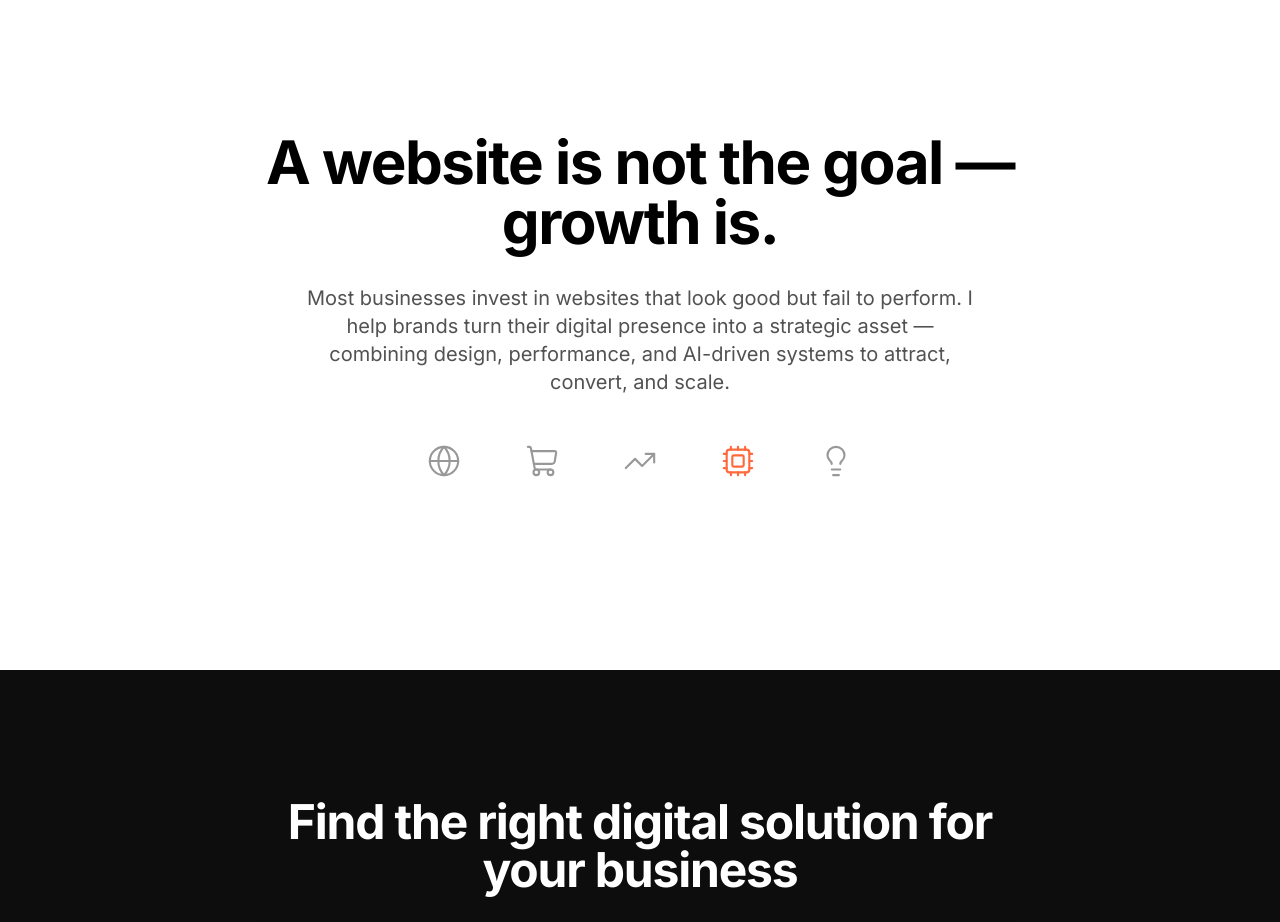
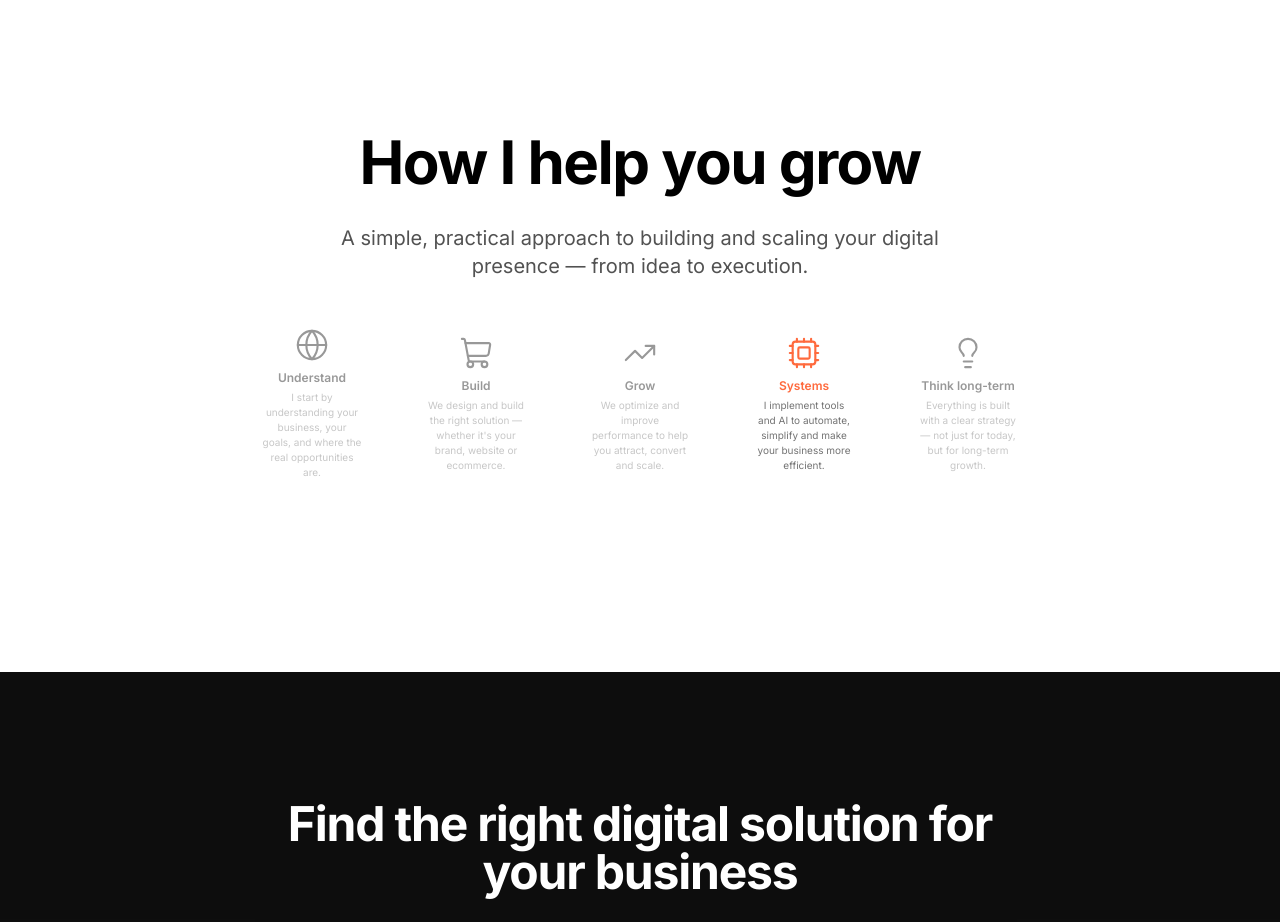
Before and after one commit to hejculto/premium-site, a Next.js app: page / in a window 1280 px wide. Shown: the part 860-1782 px from the top of the page. Built offline with nearby package versions, Linux system fonts and the light colour scheme.

Commit message:
Update TransitionSection: new heading, description under each icon

```diff
--- a/src/components/TransitionSection.tsx
+++ b/src/components/TransitionSection.tsx
@@ -5,11 +5,31 @@ import { motion } from 'framer-motion'
 import { Globe, ShoppingCart, TrendingUp, Cpu, Lightbulb } from 'lucide-react'
 
 const services = [
-  { icon: Globe, label: 'Web Design' },
-  { icon: ShoppingCart, label: 'Ecommerce' },
-  { icon: TrendingUp, label: 'Ads & Growth' },
-  { icon: Cpu, label: 'AI Systems' },
-  { icon: Lightbulb, label: 'Strategy' },
+  {
+    icon: Globe,
+    title: 'Understand',
+    description: 'I start by understanding your business, your goals, and where the real opportunities are.'
+  },
+  {
+    icon: ShoppingCart,
+    title: 'Build',
+    description: 'We design and build the right solution — whether it\'s your brand, website or ecommerce.'
+  },
+  {
+    icon: TrendingUp,
+    title: 'Grow',
+    description: 'We optimize and improve performance to help you attract, convert and scale.'
+  },
+  {
+    icon: Cpu,
+    title: 'Systems',
+    description: 'I implement tools and AI to automate, simplify and make your business more efficient.'
+  },
+  {
+    icon: Lightbulb,
+    title: 'Think long-term',
+    description: 'Everything is built with a clear strategy — not just for today, but for long-term growth.'
+  },
 ]
 
 export function TransitionSection() {
@@ -33,10 +53,10 @@ export function TransitionSection() {
           transition={{ duration: 0.8, ease: [0.22, 1, 0.36, 1] }}
         >
           <h2 className="text-3xl sm:text-4xl md:text-5xl lg:text-6xl font-bold tracking-tight text-black transition-colors duration-500 hover:text-[#ff6a3d] mb-8 leading-tight">
-            A website is not the goal — growth is.
+            How I help you grow
           </h2>
           <p className="text-lg md:text-xl text-neutral-600 max-w-2xl mx-auto leading-relaxed mb-12">
-            Most businesses invest in websites that look good but fail to perform. I help brands turn their digital presence into a strategic asset — combining design, performance, and AI-driven systems to attract, convert, and scale.
+            A simple, practical approach to building and scaling your digital presence — from idea to execution.
           </p>
 
           <div className="flex items-center justify-center gap-8 md:gap-12 lg:gap-16">
@@ -45,7 +65,7 @@ export function TransitionSection() {
               const isActive = index === activeIndex
               return (
                 <motion.div
-                  key={service.label}
+                  key={service.title}
                   className="relative flex flex-col items-center"
                   initial={{ opacity: 0.4 }}
                   animate={{
@@ -56,10 +76,18 @@ export function TransitionSection() {
                   <Icon
                     size={34}
                     strokeWidth={1.5}
-                    className={`transition-colors duration-500 ${
+                    className={`transition-colors duration-500 mb-2 ${
                       isActive ? 'text-[#ff6a3d]' : 'text-black'
                     }`}
                   />
+                  <span className={`text-xs font-semibold transition-colors duration-500 ${
+                    isActive ? 'text-[#ff6a3d]' : 'text-black'
+                  }`}>
+                    {service.title}
+                  </span>
+                  <p className="text-[10px] text-neutral-500 max-w-[100px] mt-1">
+                    {service.description}
+                  </p>
                 </motion.div>
               )
             })}
```
